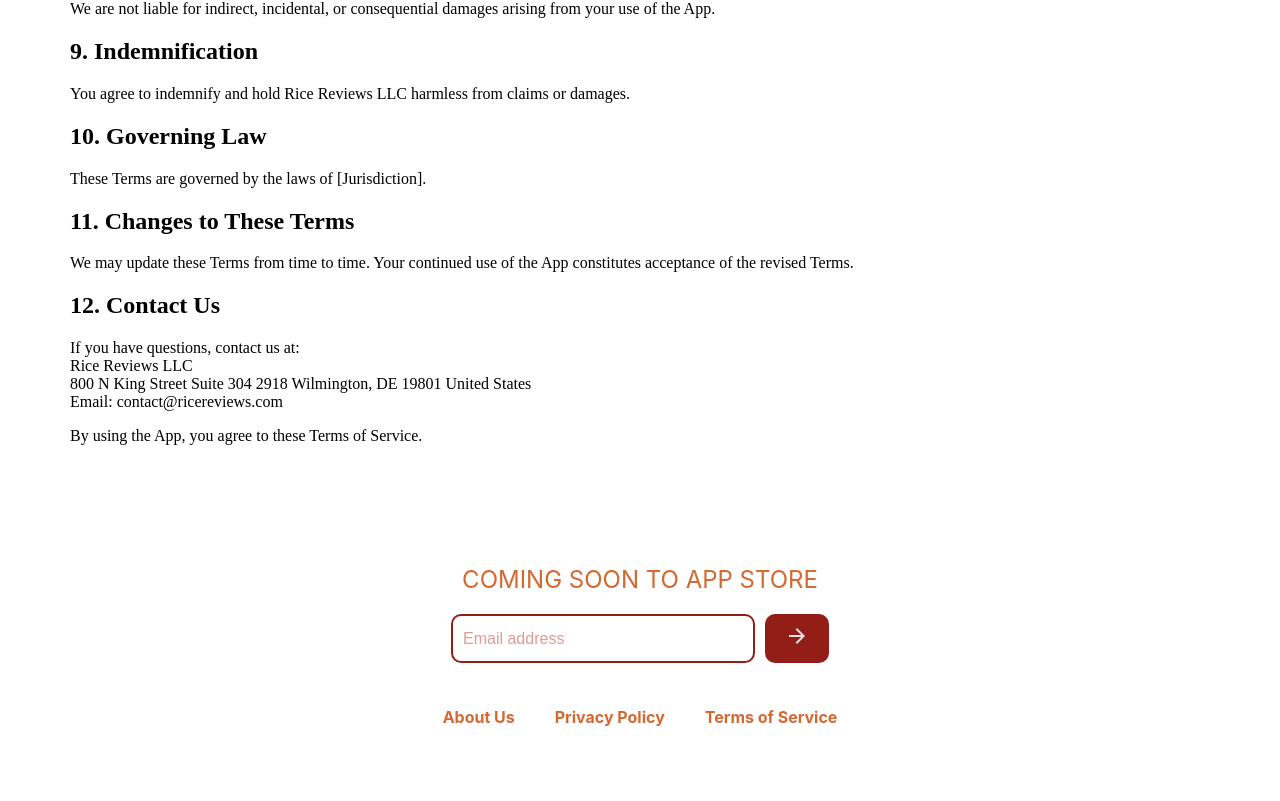
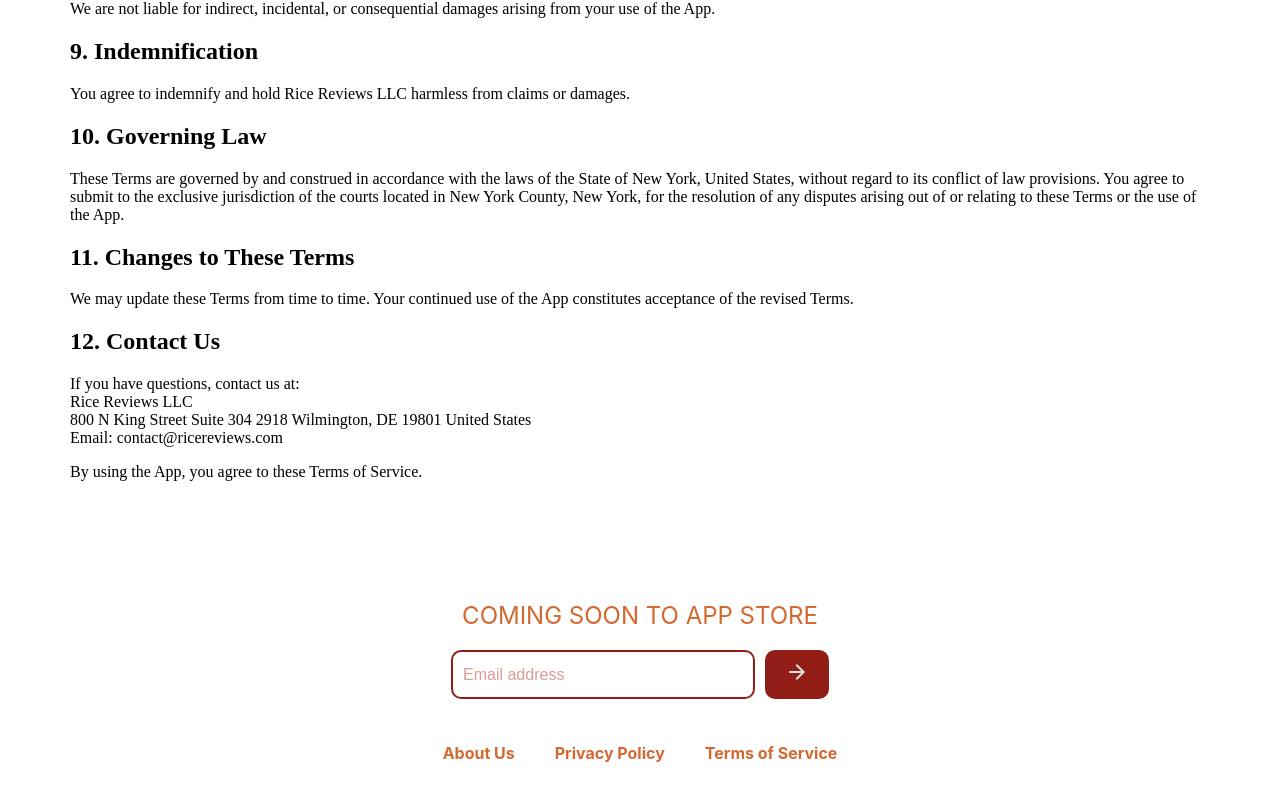
Before and after one commit to FarishLoy/rice-reviews, a React (Create React App) app: page /terms-of-service in a window 1280 px wide. Shown: the part 1127-1928 px from the top of the page. Before the commit the page ends 1894 px from the top, so only its background shows below. Built offline with nearby package versions, Linux system fonts and the light colour scheme.

Commit message:
update ToS

```diff
--- a/src/components/TermsOfService.jsx
+++ b/src/components/TermsOfService.jsx
@@ -76,7 +76,14 @@
         damages.
       </p>
       <h2>10. Governing Law</h2>
-      <p>These Terms are governed by the laws of [Jurisdiction].</p>
+      <p>
+        These Terms are governed by and construed in accordance with the laws of
+        the State of New York, United States, without regard to its conflict of
+        law provisions. You agree to submit to the exclusive jurisdiction of the
+        courts located in New York County, New York, for the resolution of any
+        disputes arising out of or relating to these Terms or the use of the
+        App.
+      </p>
       <h2>11. Changes to These Terms</h2>
       <p>
         We may update these Terms from time to time. Your continued use of the
```
